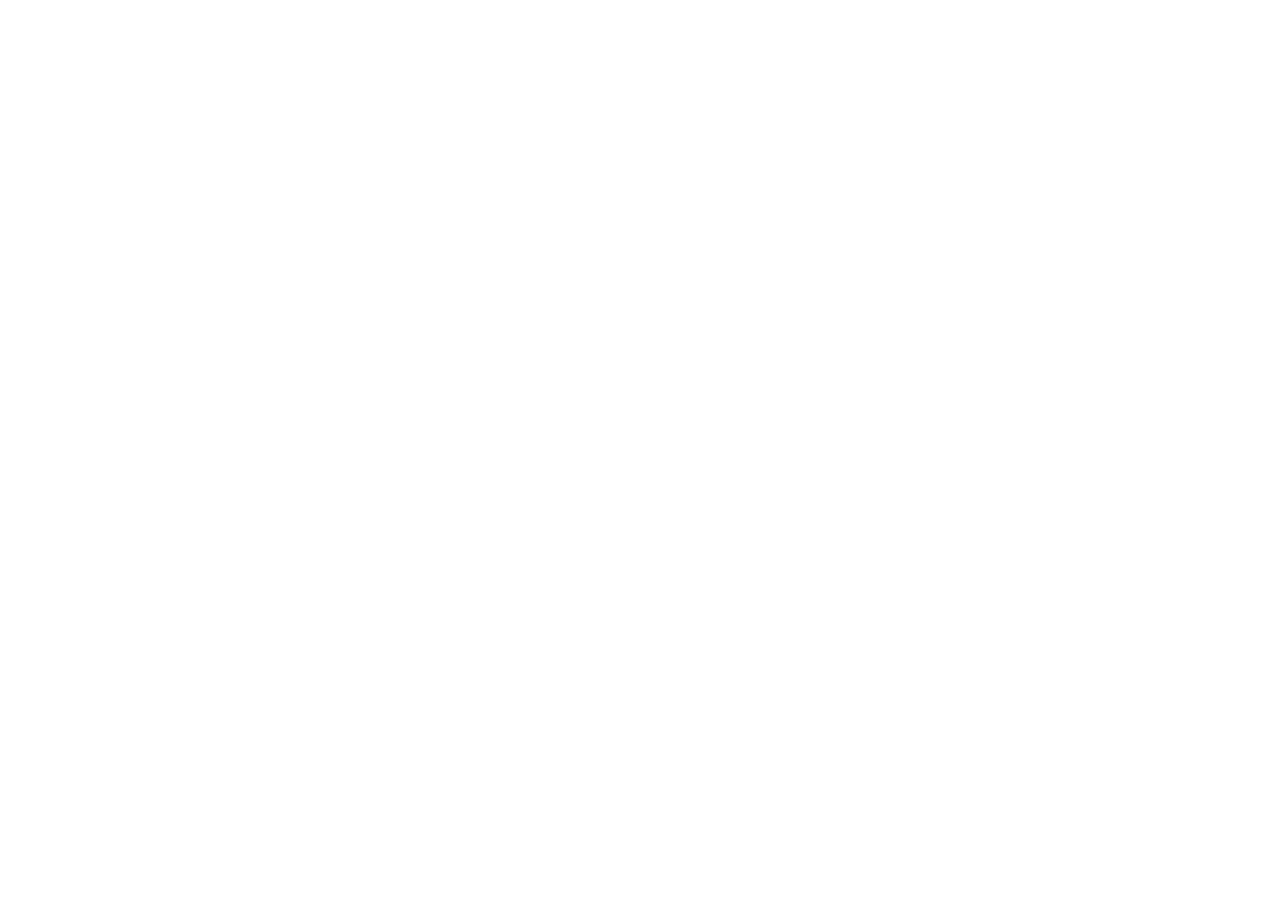
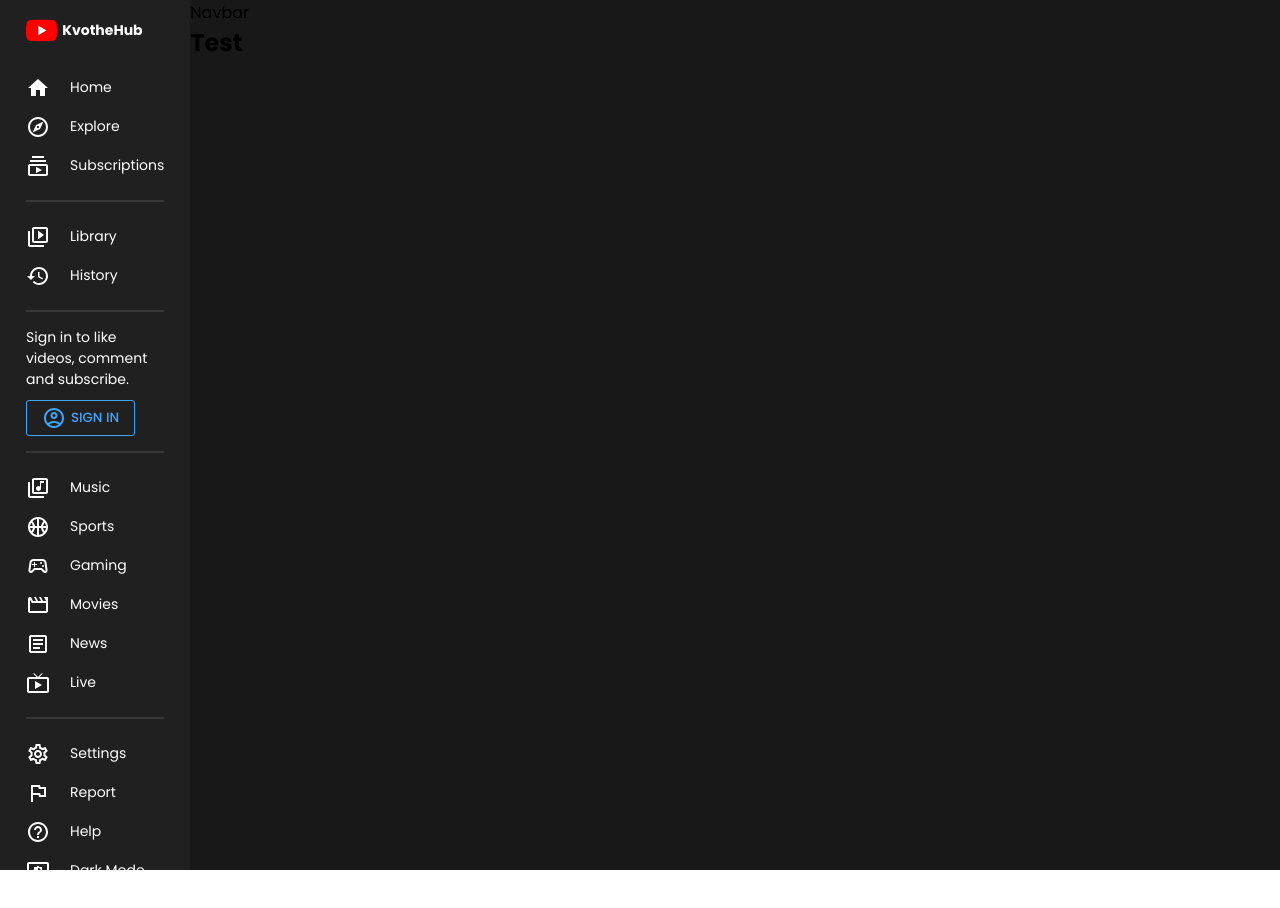
Before and after one commit to KillerKvothe117/youtube_clone, a React (Create React App) app: page / in a window 1280 px wide. Before the commit the page ends 800 px from the top, so only its background shows below. Built offline with nearby package versions, Linux system fonts and the light colour scheme.

Commit message:
created menu sidebar
Done with the ui for the menu sidebar and it's components.

```diff
--- a/package.json
+++ b/package.json
@@ -3,6 +3,10 @@
   "version": "0.1.0",
   "private": true,
   "dependencies": {
+    "@emotion/react": "^11.10.0",
+    "@emotion/styled": "^11.10.0",
+    "@mui/icons-material": "^5.10.2",
+    "@mui/material": "^5.10.2",
     "@testing-library/jest-dom": "^5.14.1",
     "@testing-library/react": "^13.0.0",
     "@testing-library/user-event": "^13.2.1",
--- a/src/App.css
+++ b/src/App.css
@@ -1,38 +1,8 @@
-.App {
-  text-align: center;
+@import url("https://fonts.googleapis.com/css2?family=Poppins:ital,wght@0,100;0,200;0,300;0,400;0,500;0,700;0,800;0,900;1,100;1,200;1,300;1,400;1,700;1,900&display=swap");
+
+* {
+  margin: 0;
+  padding: 0;
+  box-sizing: border-box;
+  font-family: "Poppins", sans-serif;
 }
-
-.App-logo {
-  height: 40vmin;
-  pointer-events: none;
-}
-
-@media (prefers-reduced-motion: no-preference) {
-  .App-logo {
-    animation: App-logo-spin infinite 20s linear;
-  }
-}
-
-.App-header {
-  background-color: #282c34;
-  min-height: 100vh;
-  display: flex;
-  flex-direction: column;
-  align-items: center;
-  justify-content: center;
-  font-size: calc(10px + 2vmin);
-  color: white;
-}
-
-.App-link {
-  color: #61dafb;
-}
-
-@keyframes App-logo-spin {
-  from {
-    transform: rotate(0deg);
-  }
-  to {
-    transform: rotate(360deg);
-  }
-}
--- a/src/App.js
+++ b/src/App.js
@@ -1,9 +1,21 @@
-import './App.css';
+import "./App.css";
+import Container from "./components/appContainer/index.style";
+import Wrapper from "./components/wrapper/index.style"
+import Main from "./components/main/index.style";
+import Menu from "./components/menu";
+import Navbar from "./components/navbar";
 
 function App() {
   return (
-    <div className="App">
-    </div>
+    <Container>
+      <Menu />
+      <Main>
+        <Navbar />
+        <Wrapper>
+          <h2>Test</h2>
+        </Wrapper>
+      </Main>
+    </Container>
   );
 }
 
--- /dev/null
+++ b/src/components/appContainer/index.style.jsx
@@ -0,0 +1,7 @@
+import styled from "styled-components";
+
+const AppContainer = styled.div`
+  display: flex;
+`;
+
+export default AppContainer;
--- /dev/null
+++ b/src/components/main/index.style.jsx
@@ -0,0 +1,8 @@
+import styled from "styled-components";
+
+const Main = styled.div`
+  flex: 7;
+  background-color: #181818;
+`;
+
+export default Main;
--- /dev/null
+++ b/src/components/menu/index.jsx
@@ -0,0 +1,161 @@
+import React from "react";
+import styled from "styled-components";
+import logo from "../../assets/logo.png";
+import HomeIcon from "@mui/icons-material/Home";
+import ExploreOutlinedIcon from "@mui/icons-material/ExploreOutlined";
+import SubscriptionsOutlinedIcon from "@mui/icons-material/SubscriptionsOutlined";
+import VideoLibraryOutlinedIcon from "@mui/icons-material/VideoLibraryOutlined";
+import HistoryOutlinedIcon from "@mui/icons-material/HistoryOutlined";
+import LibraryMusicOutlinedIcon from "@mui/icons-material/LibraryMusicOutlined";
+import SportsEsportsOutlinedIcon from "@mui/icons-material/SportsEsportsOutlined";
+import SportsBasketballOutlinedIcon from "@mui/icons-material/SportsBasketballOutlined";
+import MovieOutlinedIcon from "@mui/icons-material/MovieOutlined";
+import ArticleOutlinedIcon from "@mui/icons-material/ArticleOutlined";
+import LiveTvOutlinedIcon from "@mui/icons-material/LiveTvOutlined";
+import AccountCircleOutlinedIcon from "@mui/icons-material/AccountCircleOutlined";
+import SettingsOutlinedIcon from "@mui/icons-material/SettingsOutlined";
+import FlagOutlinedIcon from "@mui/icons-material/FlagOutlined";
+import HelpOutlineOutlinedIcon from "@mui/icons-material/HelpOutlineOutlined";
+import SettingsBrightnessOutlinedIcon from "@mui/icons-material/SettingsBrightnessOutlined";
+
+const Container = styled.div`
+  flex: 1;
+  background-color: #202020;
+  height: 100vh;
+  color: #fff;
+  font-size: 14px;
+  padding-bottom: 68%;
+  position: sticky;
+  top: 0;
+`;
+
+const Wrapper = styled.div`
+  padding: 18px 26px;
+`;
+
+const Logo = styled.div`
+  display: flex;
+  align-items: center;
+  gap: 5px;
+  font-weight: bold;
+  margin-bottom: 25px;
+`;
+
+const Image = styled.img`
+  height: 25px;
+`;
+
+const Item = styled.div`
+  display: flex;
+  align-items: center;
+  gap: 20px;
+  cursor: pointer;
+  padding: 7.5px 0;
+`;
+
+const Hr = styled.hr`
+  margin: 15px 0;
+  border: 0.5px solid #373737;
+`;
+
+const Login = styled.div``;
+
+const Button = styled.button`
+  display: flex;
+  align-items: center;
+  gap: 5px;
+  padding: 5px 15px;
+  background-color: transparent;
+  border: 1px solid #3ea6ff;
+  color: #3ea6ff;
+  border-radius: 3px;
+  font-weight: 500;
+  margin-top: 10px;
+  cursor: pointer;
+`;
+
+const Menu = () => {
+  return (
+    <Container>
+      <Wrapper>
+        <Logo>
+          <Image src={logo} />
+          KvotheHub
+        </Logo>
+        <Item>
+          <HomeIcon />
+          <p>Home</p>
+        </Item>
+        <Item>
+          <ExploreOutlinedIcon />
+          <p>Explore</p>
+        </Item>
+        <Item>
+          <SubscriptionsOutlinedIcon />
+          <p>Subscriptions</p>
+        </Item>
+        <Hr />
+        <Item>
+          <VideoLibraryOutlinedIcon />
+          <p>Library</p>
+        </Item>
+        <Item>
+          <HistoryOutlinedIcon />
+          <p>History</p>
+        </Item>
+        <Hr />
+        <Login>
+          <p>Sign in to like videos, comment and subscribe.</p>
+          <Button>
+            <AccountCircleOutlinedIcon />
+            SIGN IN
+          </Button>
+        </Login>
+        <Hr />
+        <Item>
+          <LibraryMusicOutlinedIcon />
+          <p>Music</p>
+        </Item>
+        <Item>
+          <SportsBasketballOutlinedIcon />
+          <p>Sports</p>
+        </Item>
+        <Item>
+          <SportsEsportsOutlinedIcon />
+          <p>Gaming</p>
+        </Item>
+        <Item>
+          <MovieOutlinedIcon />
+          <p>Movies</p>
+        </Item>
+        <Item>
+          <ArticleOutlinedIcon />
+          <p>News</p>
+        </Item>
+        <Item>
+          <LiveTvOutlinedIcon />
+          <p>Live</p>
+        </Item>
+        <Hr />
+        <Item>
+          <SettingsOutlinedIcon />
+          <p>Settings</p>
+        </Item>
+        <Item>
+          <FlagOutlinedIcon />
+          <p>Report</p>
+        </Item>
+        <Item>
+          <HelpOutlineOutlinedIcon />
+          <p>Help</p>
+        </Item>
+        <Item>
+          <SettingsBrightnessOutlinedIcon />
+          <p>Dark Mode</p>
+        </Item>
+      </Wrapper>
+    </Container>
+  );
+};
+
+export default Menu;
--- /dev/null
+++ b/src/components/navbar/index.jsx
@@ -0,0 +1,9 @@
+import React from 'react'
+
+const Navbar = () => {
+  return (
+    <div>Navbar</div>
+  )
+}
+
+export default Navbar
--- /dev/null
+++ b/src/components/wrapper/index.style.jsx
@@ -0,0 +1,5 @@
+import styled from "styled-components";
+
+const Wrapper = styled.div``;
+
+export default Wrapper;
```
Also changed, not shown: src/assets/logo.png (added), 1 other file (tests, documents, lock files or other folders).
